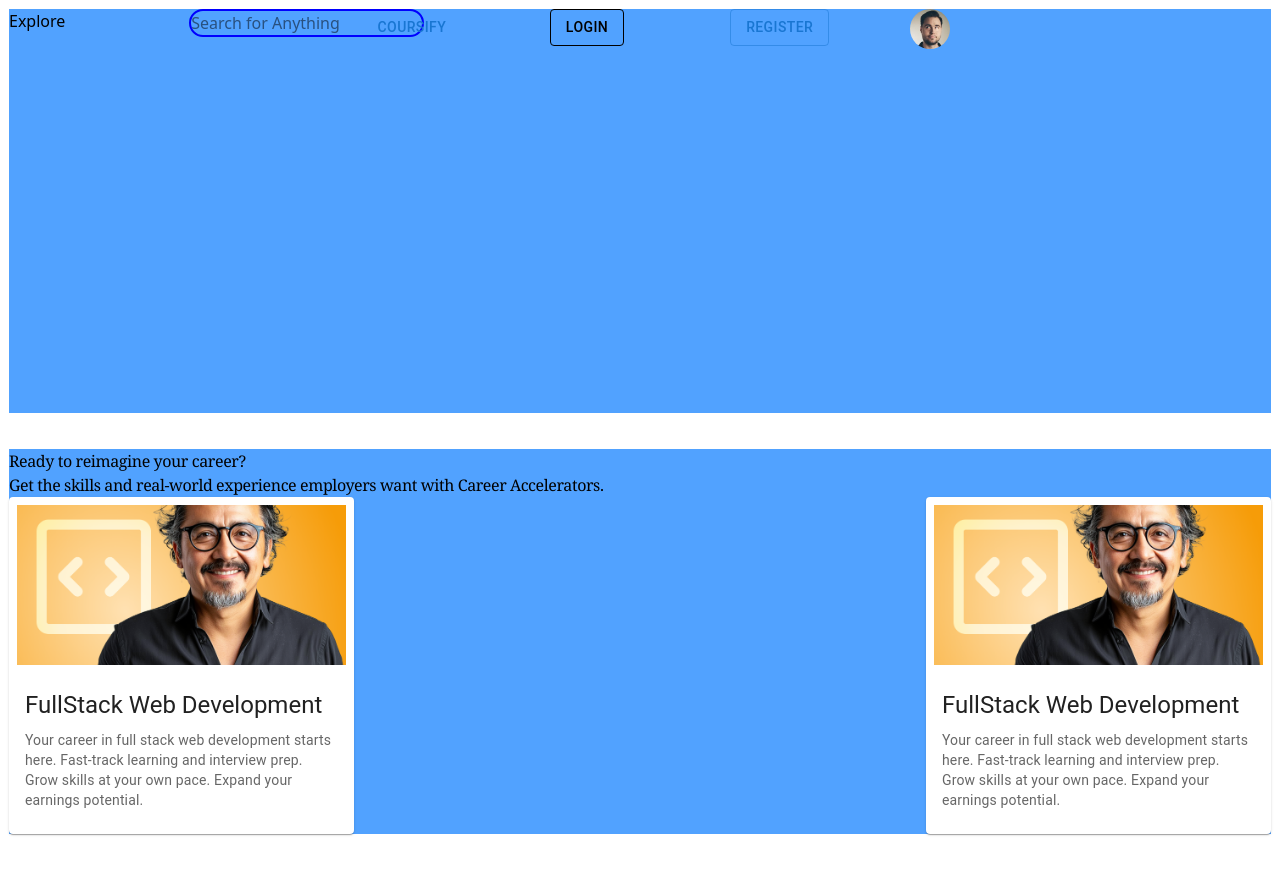
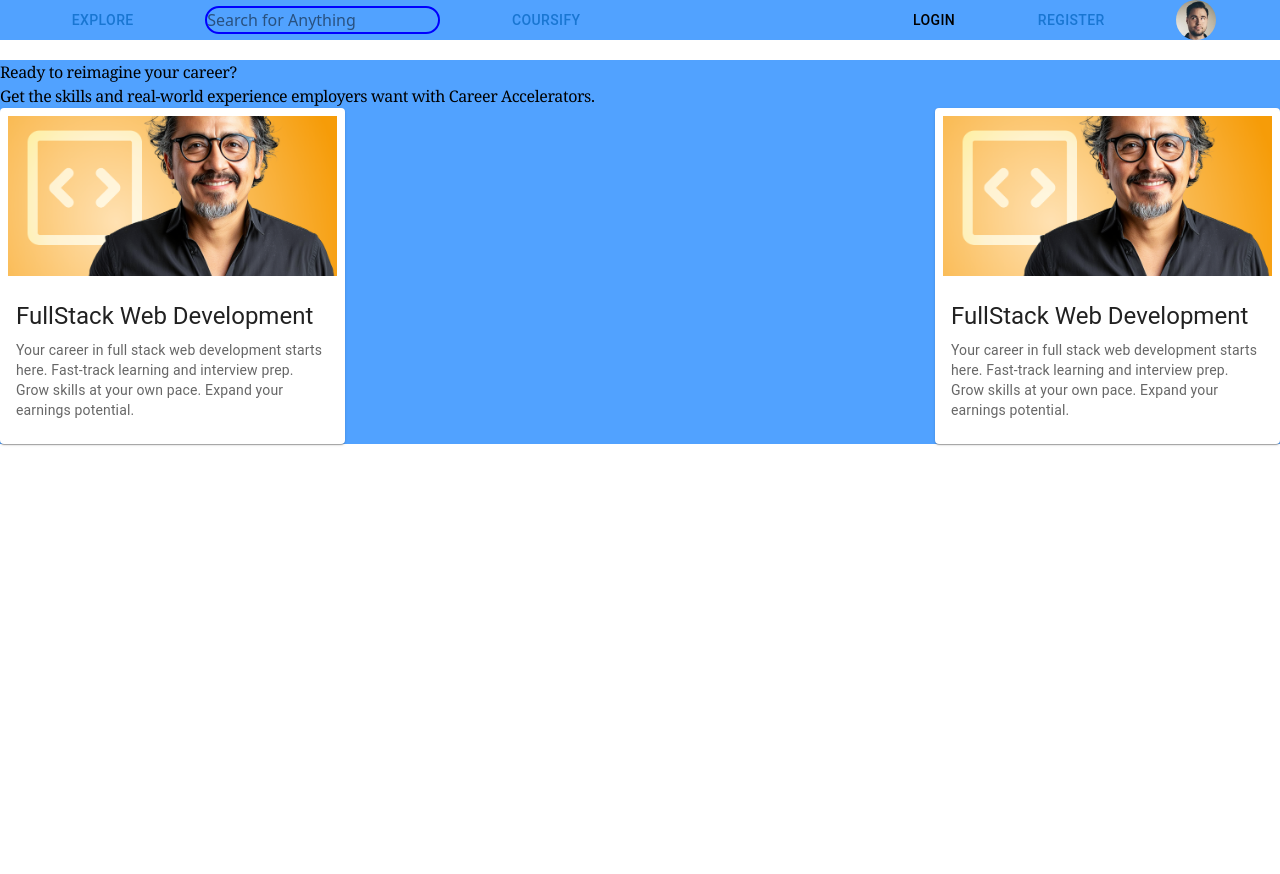
Before and after one commit to tejaingit-0311/coursify, a React (Vite) app in the folder frontend/: page / in a window 1280 px wide. Shown: the top 874 px of the page. After the commit the page ends 800 px from the top, so only its background shows below. Built offline with nearby package versions, Linux system fonts and the light colour scheme.

Commit message:
new-changes

```diff
--- a/frontend/src/components/navbar/Explore.jsx
+++ b/frontend/src/components/navbar/Explore.jsx
@@ -3,7 +3,7 @@ import { Button } from "@mui/material";
 const Explore = () => {
     return (
         <div>
-            <Button variant="text" class="hover:text-red-500"> Explore</Button>
+            <Button variant="text"> Explore</Button>
         </div>
     )
 }
--- a/frontend/src/components/navbar/LoginButton.jsx
+++ b/frontend/src/components/navbar/LoginButton.jsx
@@ -2,7 +2,7 @@ import { Button } from "@mui/material";
 export default function LoginButton(){
     return(
         <div>
-            <Button color="inherit" variant="outlined">Login</Button>
+            <Button color="inherit" variant="text">Login</Button>
         </div>
     )
 }
--- a/frontend/src/components/navbar/RegisterButton.jsx
+++ b/frontend/src/components/navbar/RegisterButton.jsx
@@ -2,7 +2,7 @@ import { Button } from "@mui/material";
 export default function RegisterButton(){
     return(
         <div>
-            <Button variant="outlined">Register</Button>
+            <Button variant="text">Register</Button>
         </div>
     )
 }
--- a/frontend/src/components/navbar/SignupButton.jsx
+++ /dev/null
@@ -1,8 +0,0 @@
-import { Button } from "@mui/material";
-export default function SignUpButton(){
-    return(
-        <div>
-            <Button color="inherit" variant="outlined">Signup</Button>
-        </div>
-    )
-}
--- a/frontend/src/pages/Home.jsx
+++ b/frontend/src/pages/Home.jsx
@@ -13,10 +13,10 @@ import Logo from "../components/navbar/Logo";
 const Home = () => {
   return (
     //  write home page UI code here
-    <div className="grid grid-flow-col grid-rows-3 gap-4" >
+    <div className="gap-4" >
       {/* Landing Page */}
 
-       <nav className="grid grid-cols-7 bg-blue-400">
+       <nav className="flex justify-evenly  items-center bg-blue-400">
         <Explore />
         <Search />
         <Logo />
--- a/frontend/src/styles.css
+++ b/frontend/src/styles.css
@@ -1,7 +1,7 @@
 /* start  writing from here */
-/* @import "tailwindcss"; */
+@import "tailwindcss";
 body{
-    margin: 5px ;
-    padding : 4px;
+    /* margin: 5px ;
+    padding : 4px; */
 
 }
```
